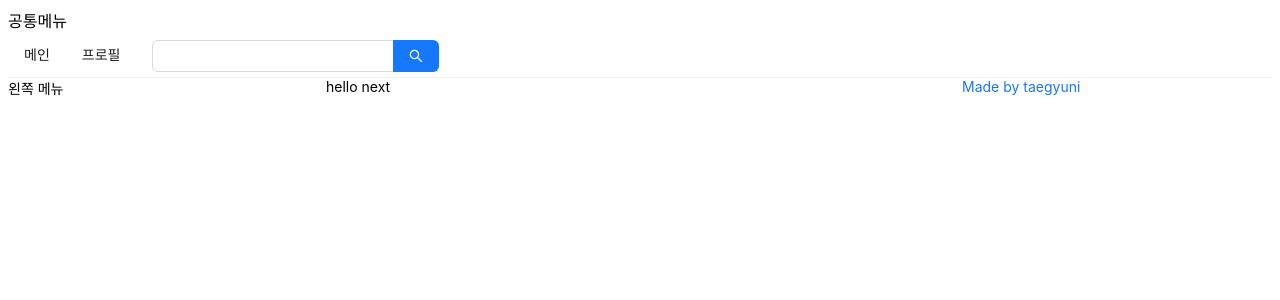
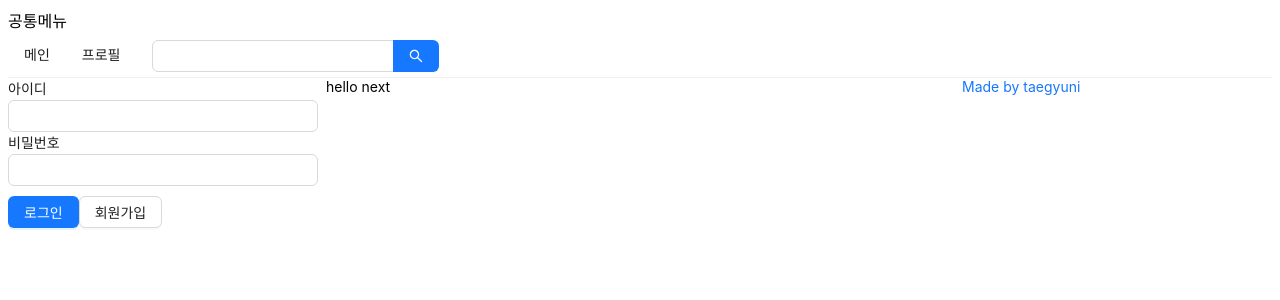
Before and after one commit to taegyuni/react-fmtile-service, a Next.js app in the folder front/: page / in a window 1280 px wide. Shown: the top 300 px of the page. Built offline with nearby package versions, Linux system fonts and the light colour scheme.

Commit message:
Feat: 로그인폼 추가, 인라인스타일 객체형식 수정

```diff
--- a/front/components/AppLayout.js
+++ b/front/components/AppLayout.js
@@ -1,10 +1,19 @@
-import React from 'react';
+import React, { useState } from 'react';
 import PropTypes from 'prop-types';
 import Link from 'next/link';
 import { Menu, Input, Row, Col } from 'antd';
 // import 'antd/dist/antd.css';
+import styled from 'styled-components';
+import UserProfile from '../components/UserProfile';
+import LoginForm from '../components/LoginForm';
+
+const SearchInput = styled(Input.Search)`
+  vertical-align: middle;
+`;
 
 const AppLayout = ({ children }) => {
+  const [isLoggedIn, setIsLoggedIn] = useState(false);
+
   return (
     <div>
       <Menu mode="horizontal">
@@ -15,12 +24,12 @@ const AppLayout = ({ children }) => {
           <Link href="/profile">프로필</Link>
         </Menu.Item>
         <Menu.Item>
-          <Input.Search enterButton style={{ verticalAlign: 'middle' }} />
+          <SearchInput enterButton />
         </Menu.Item>
       </Menu>
       <Row gutter={8}>
         <Col xs={24} md={6}>
-          왼쪽 메뉴
+          {isLoggedIn ? <UserProfile /> : <LoginForm />}
         </Col>
         <Col xs={24} md={12}>
           {children}
--- /dev/null
+++ b/front/components/LoginForm.js
@@ -0,0 +1,52 @@
+import React, { useCallback, useState } from 'react';
+import { Button, Form, Input } from 'antd';
+import Link from 'next/link';
+import styled from 'styled-components';
+
+const ButtonWrapper = styled.div`
+  margin-top: 10px;
+`;
+
+const LoginForm = () => {
+  const [id, setId] = useState('');
+  const [password, setPassword] = useState('');
+  const [passwordCheck, setPasswordCheck] = useState('');
+
+  const onChageId = useCallback((e) => {
+    setId(e.target.value);
+  }, []);
+
+  const onChagePassword = useCallback((e) => {
+    setPassword(e.target.value);
+  }, []);
+
+  return (
+    <Form>
+      <div>
+        <label htmlFor="user-id">아이디</label>
+        <br />
+        <Input name="user-id" value={id} onChange={onChageId} required></Input>
+      </div>
+      <div>
+        <label htmlFor="user-password">비밀번호</label>
+        <br />
+        <Input
+          name="user-password"
+          type="password"
+          value={password}
+          onChange={onChagePassword}
+          required
+        ></Input>
+      </div>
+      <ButtonWrapper>
+        <Button type="primary" htmlType="submit" loading={false}>
+          로그인
+        </Button>
+        <Link href="/signup">
+          <Button>회원가입</Button>
+        </Link>
+      </ButtonWrapper>
+    </Form>
+  );
+};
+export default LoginForm;
--- /dev/null
+++ b/front/components/UserProfile.js
@@ -0,0 +1,2 @@
+const UserProfile = () => {};
+export default UserProfile;
```
Also changed, not shown: front/pages/signup.js (added, +11 -0 lines).
